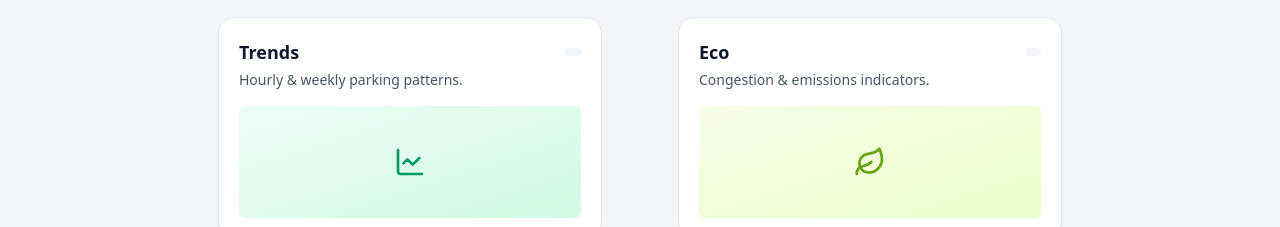
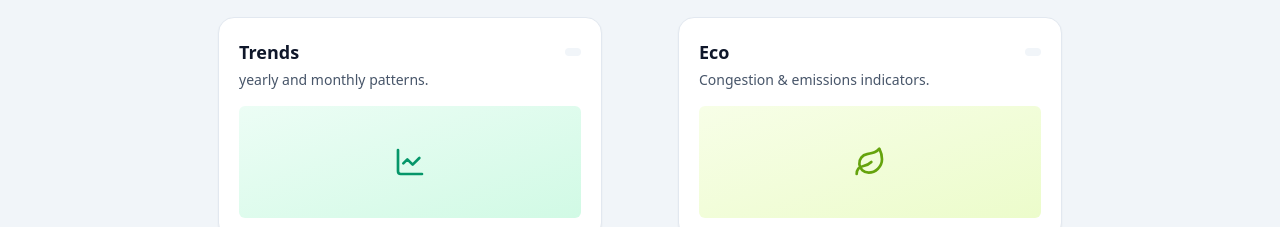
Before and after one commit to Morerer/FIT5120-TP31, a React (Vite) app in the folder frontend/: page / in a window 1280 px wide. Shown: the part 378-605 px from the top of the page. Built offline with nearby package versions, Linux system fonts and the light colour scheme; no server answers.

Commit message:
minor changes in the front-end

```diff
--- a/frontend/src/pages/homepage.jsx
+++ b/frontend/src/pages/homepage.jsx
@@ -22,7 +22,7 @@ export default function HomePage() {
           <CardLink
             to="/trends"
             title="Trends"
-            desc="Hourly & weekly parking patterns."
+            desc="yearly and monthly patterns."
             accent="from-emerald-50 to-emerald-100"
             icon={<LineChart className="h-8 w-8 text-emerald-600" />}
           />
```
